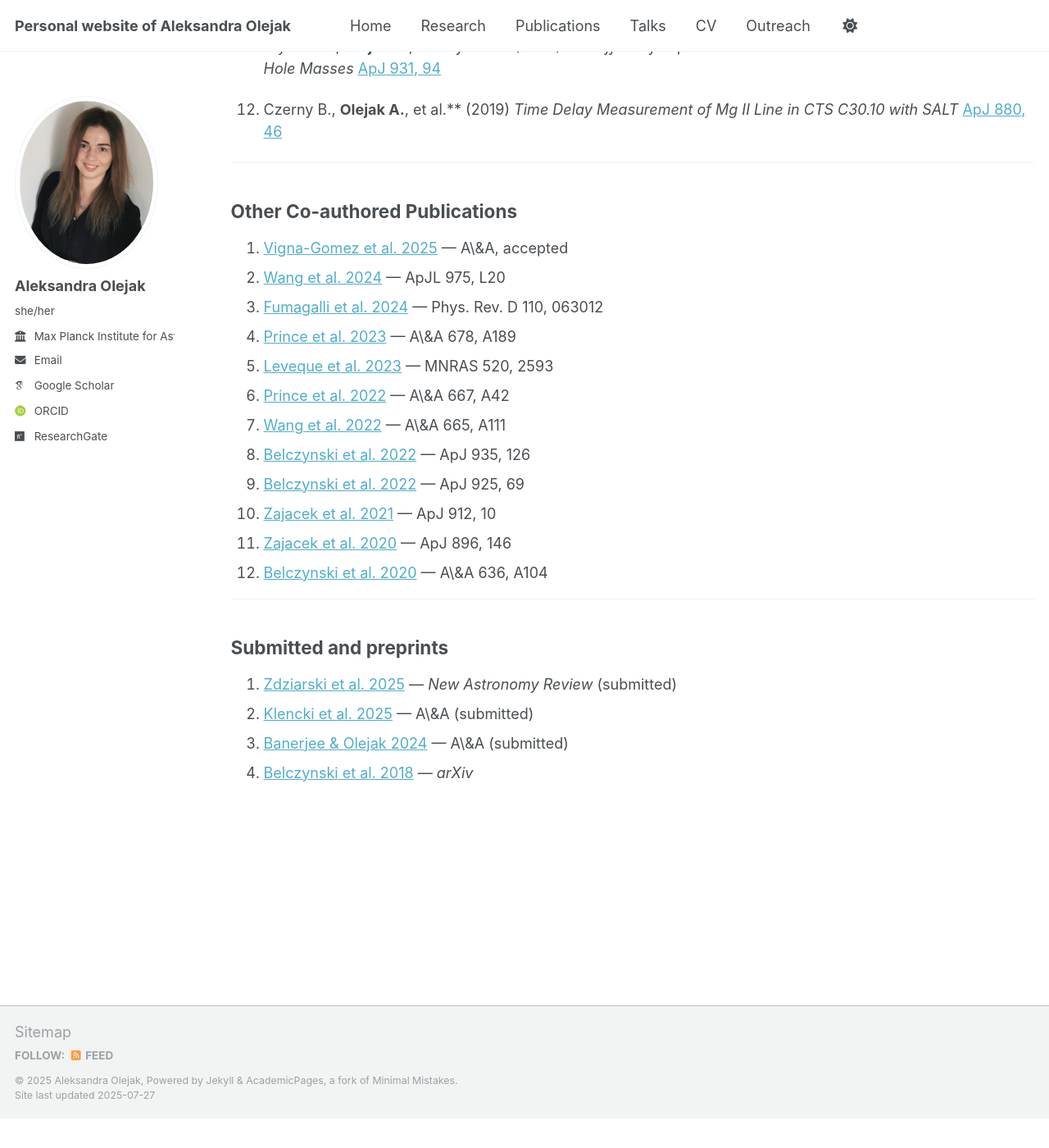
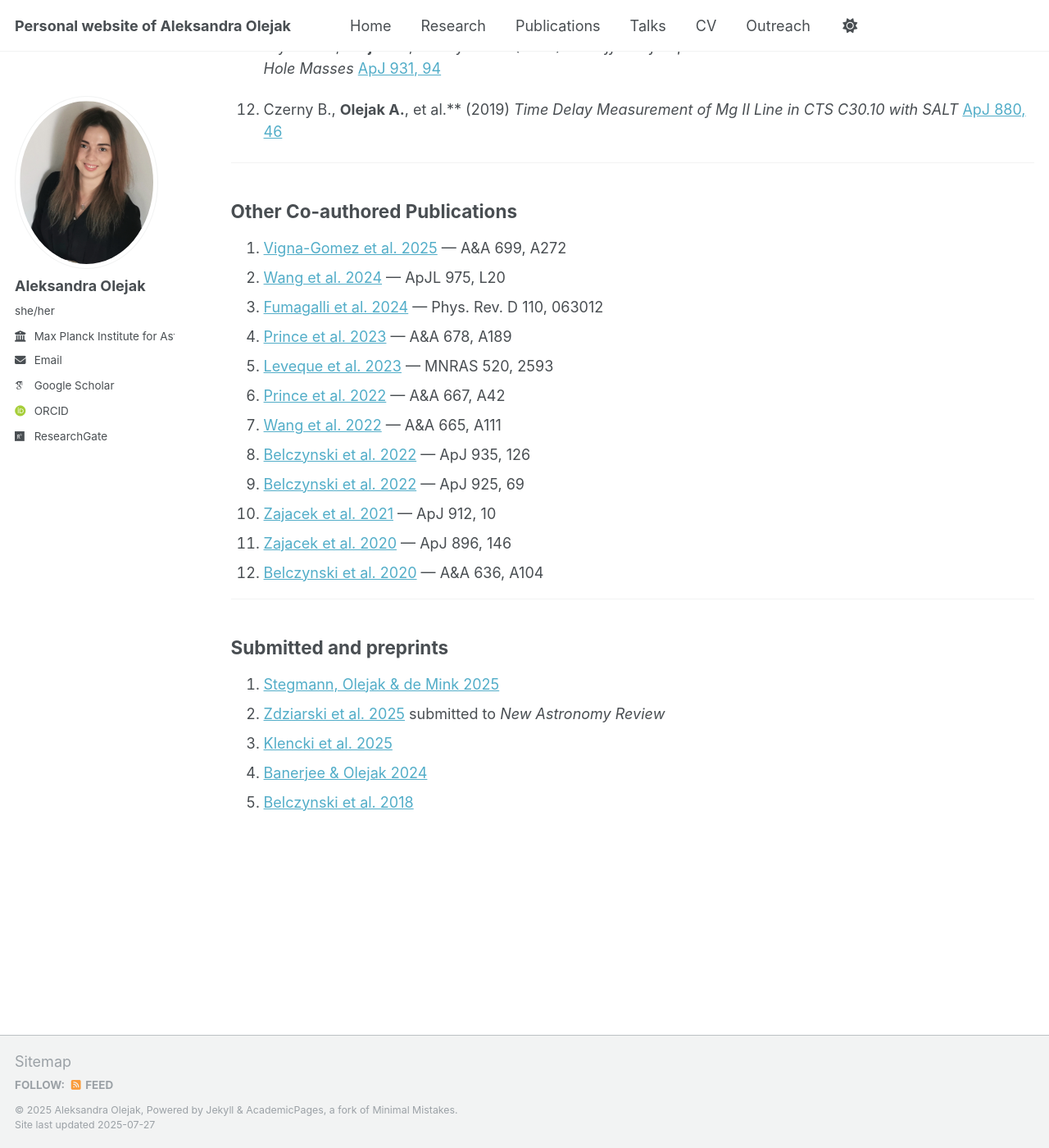
Before and after one commit to aleole/aleole.github.io, a Jekyll site: the page built from _pages/publications.md, in a window 1280 px wide and 1400 px high, scrolled down 1095 px. Shown: the whole window at 82% size. Built offline with Jekyll 4.4.1, drawn with Linux system fonts in a browser that asks for light colours; some web fonts are replaced; a script that is not in the unit is left out; before the commit the page ends 2459 px from its top, so only the background shows below that.

Commit message:
Update publications.md

```diff
--- a/_pages/publications.md
+++ b/_pages/publications.md
@@ -20,7 +20,7 @@ Total citations: **1179**. Citations for first-authored articles: **341**. H-ind
 
 1. **Olejak A.**, Stegmann J., de Mink S. E., Valli R., Sari R., Justham S.(2025)
    *Supermassive black holes stripping a subgiant star down to its helium core: a new type of multi-messenger source for LISA*
-   [ApJL](https://doi.org/10.3847/2041-8213/ade43), [arXiv:2503.21995](https://arxiv.org/abs/2503.21995)
+   [ApJL](https://iopscience.iop.org/article/10.3847/2041-8213/ade432)
 
 2. **Olejak A.**, Klencki J., Xu X.-T., Wang C., Belczynski K., Lasota J.-P. (2024)
    *Unequal-mass highly spinning binary black hole mergers in the stable mass transfer formation channel*
@@ -70,24 +70,24 @@ Total citations: **1179**. Citations for first-authored articles: **341**. H-ind
 
 ## Other Co-authored Publications
 
-1. [Vigna-Gomez et al. 2025](https://ui.adsabs.harvard.edu/abs/2025arXiv250317006V/abstract) — A\&A, accepted
+1. [Vigna-Gomez et al. 2025](https://doi.org/10.1051/0004-6361/202554680) — A&A 699, A272
 2. [Wang et al. 2024](https://doi.org/10.3847/2041-8213/ad86b7) — ApJL 975, L20
 3. [Fumagalli et al. 2024](https://doi.org/10.1103/PhysRevD.110.063012) — Phys. Rev. D 110, 063012
-4. [Prince et al. 2023](https://doi.org/10.1051/0004-6361/202346738) — A\&A 678, A189
+4. [Prince et al. 2023](https://doi.org/10.1051/0004-6361/202346738) — A&A 678, A189
 5. [Leveque et al. 2023](https://doi.org/10.1093/mnras/stad240) — MNRAS 520, 2593
-6. [Prince et al. 2022](https://doi.org/10.1051/0004-6361/202243194) — A\&A 667, A42
-7. [Wang et al. 2022](https://doi.org/10.1051/0004-6361/202243684) — A\&A 665, A111
+6. [Prince et al. 2022](https://doi.org/10.1051/0004-6361/202243194) — A&A 667, A42
+7. [Wang et al. 2022](https://doi.org/10.1051/0004-6361/202243684) — A&A 665, A111
 8. [Belczynski et al. 2022](https://doi.org/10.3847/1538-4357/ac8167) — ApJ 935, 126
 9. [Belczynski et al. 2022](https://doi.org/10.3847/1538-4357/ac375a) — ApJ 925, 69
 10. [Zajacek et al. 2021](https://doi.org/10.3847/1538-4357/abe9b2) — ApJ 912, 10
 11. [Zajacek et al. 2020](https://doi.org/10.3847/1538-4357/ab94ae) — ApJ 896, 146
-12. [Belczynski et al. 2020](https://doi.org/10.1051/0004-6361/201936528) — A\&A 636, A104
+12. [Belczynski et al. 2020](https://doi.org/10.1051/0004-6361/201936528) — A&A 636, A104
 
 ---
 
 ## Submitted and preprints
-
-1. [Zdziarski et al. 2025](https://arxiv.org/abs/2506.00623) — *New Astronomy Review* (submitted)
-2. [Klencki et al. 2025](https://arxiv.org/abs/2505.08860) — A\&A (submitted)
-3. [Banerjee & Olejak 2024](https://doi.org/10.48550/arXiv.2411.15112) — A\&A (submitted)
-4. [Belczynski et al. 2018](https://doi.org/10.48550/arXiv.1812.10065) — *arXiv*
+1. [Stegmann, Olejak & de Mink 2025](https://arxiv.org/abs/2507.15967)
+2. [Zdziarski et al. 2025](https://arxiv.org/abs/2506.00623) submitted to *New Astronomy Review*
+3. [Klencki et al. 2025](https://arxiv.org/abs/2505.08860)
+4. [Banerjee & Olejak 2024](https://doi.org/10.48550/arXiv.2411.15112)
+5. [Belczynski et al. 2018](https://doi.org/10.48550/arXiv.1812.10065)
```
